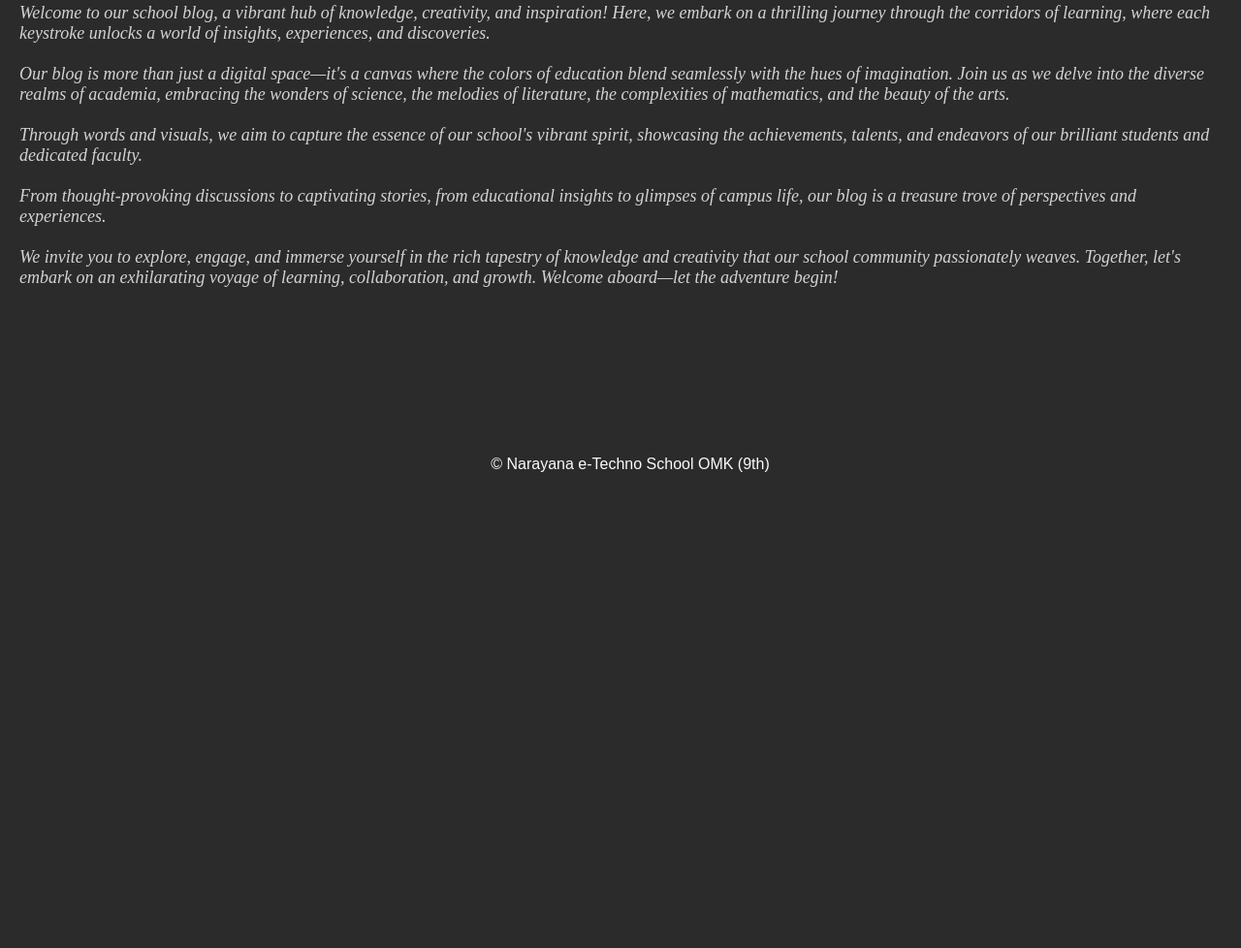
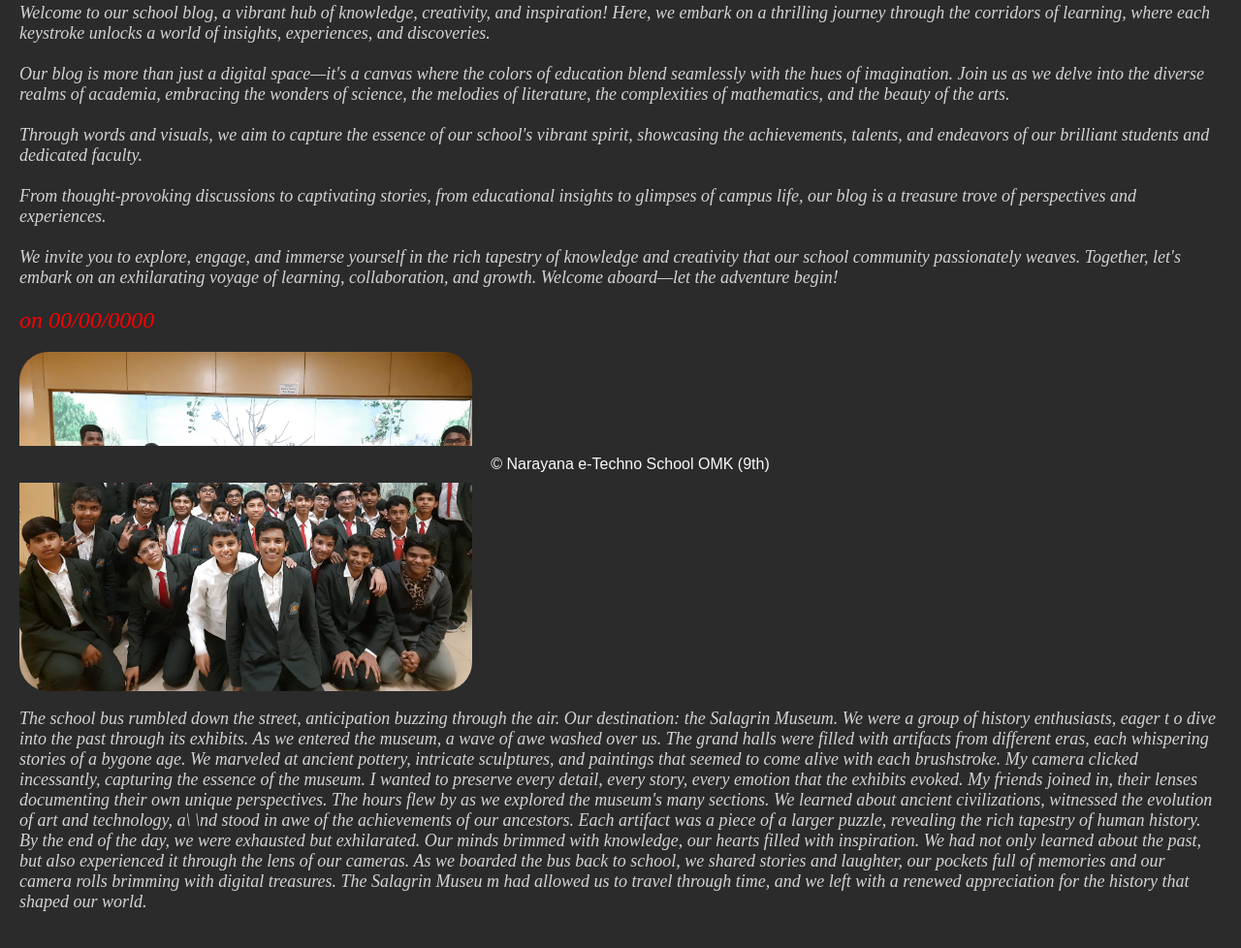
Before and after one commit to kiran-113/kedar-school, a plain HTML site: page home.html in a window 1280 px wide. Shown: the part 302-1280 px from the top of the page at 97% size. Before the commit the page ends 800 px from the top, so only its background shows below. Drawn offline with Linux system fonts and the light colour scheme; a web font is replaced by a local one.

Commit message:
added files

```diff
--- a/home.html
+++ b/home.html
@@ -97,6 +97,13 @@
             font-size: large;
             font-family: Akaya Telivigala;
         }
+        #zxcv{
+
+
+            width: auto;
+            height: auto;
+            border-radius: 30px;
+                }
     </style>
 </head>
 
@@ -141,6 +148,36 @@
             our school community passionately weaves. Together, let's embark on an exhilarating voyage of learning,
             collaboration, and growth. Welcome aboard—let the adventure begin!</h3>
 
+            <h2 id="qwertby">on 00/00/0000</h2>
+
+            <div style="width: 475px; height: 350px;">
+                <img src="ds.jpeg" id="zxcv" style="max-width: 100%; max-height: 100%;">
+              </div>
+
+            <h3 id="qwerty" >
+                The school bus rumbled down the street, anticipation buzzing through the air. Our destination: the Salagrin Museum. We were a group of history enthusiasts, eager t
+                o dive into the past through its exhibits.
+
+                As we entered the museum, a wave of awe washed over us. The grand halls were filled with artifacts from different eras, each whispering stories of a bygone age. We
+                marveled at ancient pottery, intricate sculptures, and paintings that seemed to come alive with each brushstroke.
+
+                My camera clicked incessantly, capturing the essence of the museum. I wanted to preserve every detail, every story, every emotion that the exhibits evoked. My
+                friends joined in, their lenses documenting their own unique perspectives.
+
+                The hours flew by as we explored the museum's many sections. We learned about ancient civilizations, witnessed the evolution of art and technology, a\
+                \nd stood in awe of the achievements of our ancestors. Each artifact was a piece of a larger puzzle, revealing the rich tapestry of human history.
+
+By the end of the day, we were exhausted but exhilarated. Our minds brimmed with knowledge, our hearts filled with inspiration. We had not only learned about the past, but
+also experienced it through the lens of our cameras.
+
+As we boarded the bus back to school, we shared stories and laughter, our pockets full of memories and our camera rolls brimming with digital treasures. The Salagrin Museu
+m had allowed us to travel through time, and we left with a renewed appreciation for the history that shaped our world.
+
+
+
+            </h3>
+
+
 
     </main>
 
```
Also changed, not shown: about.html (+7 -7 lines), achivements.html (+2 -2 lines).
